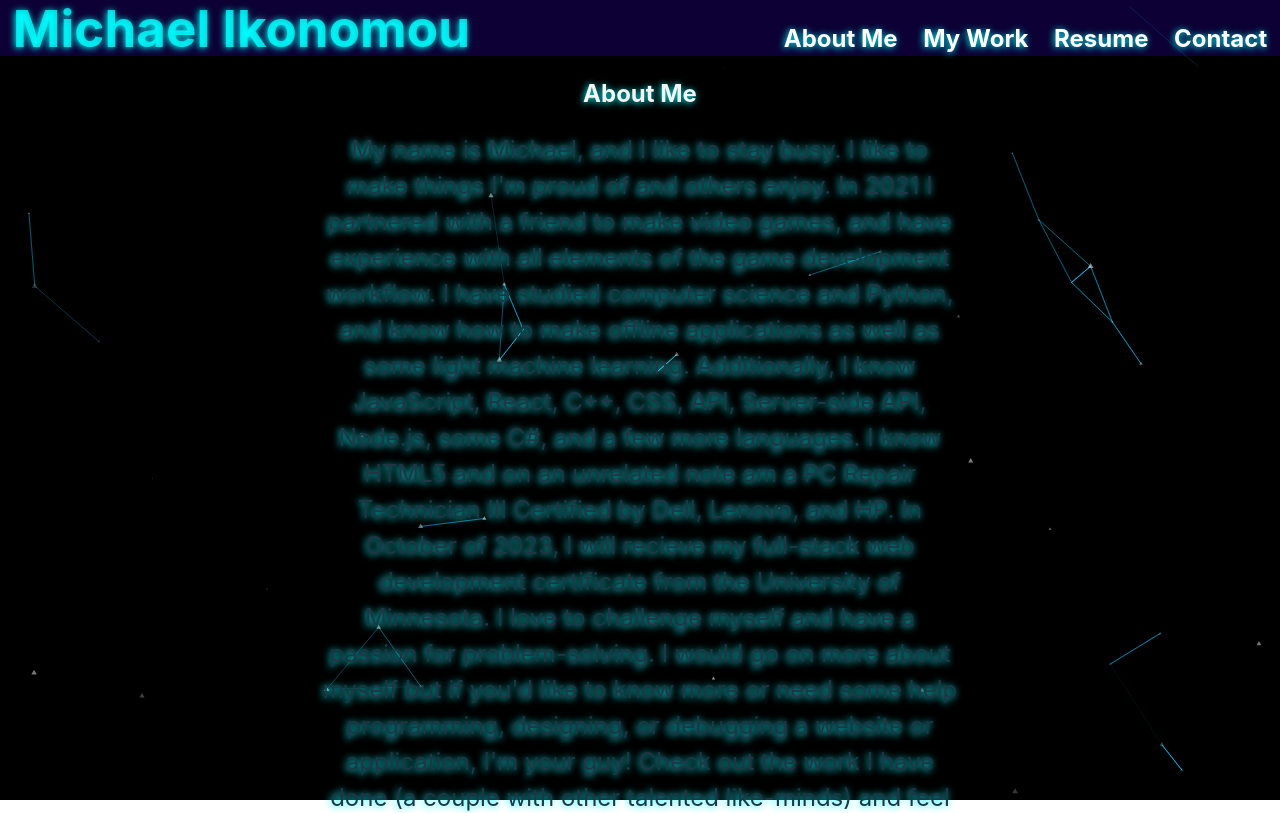
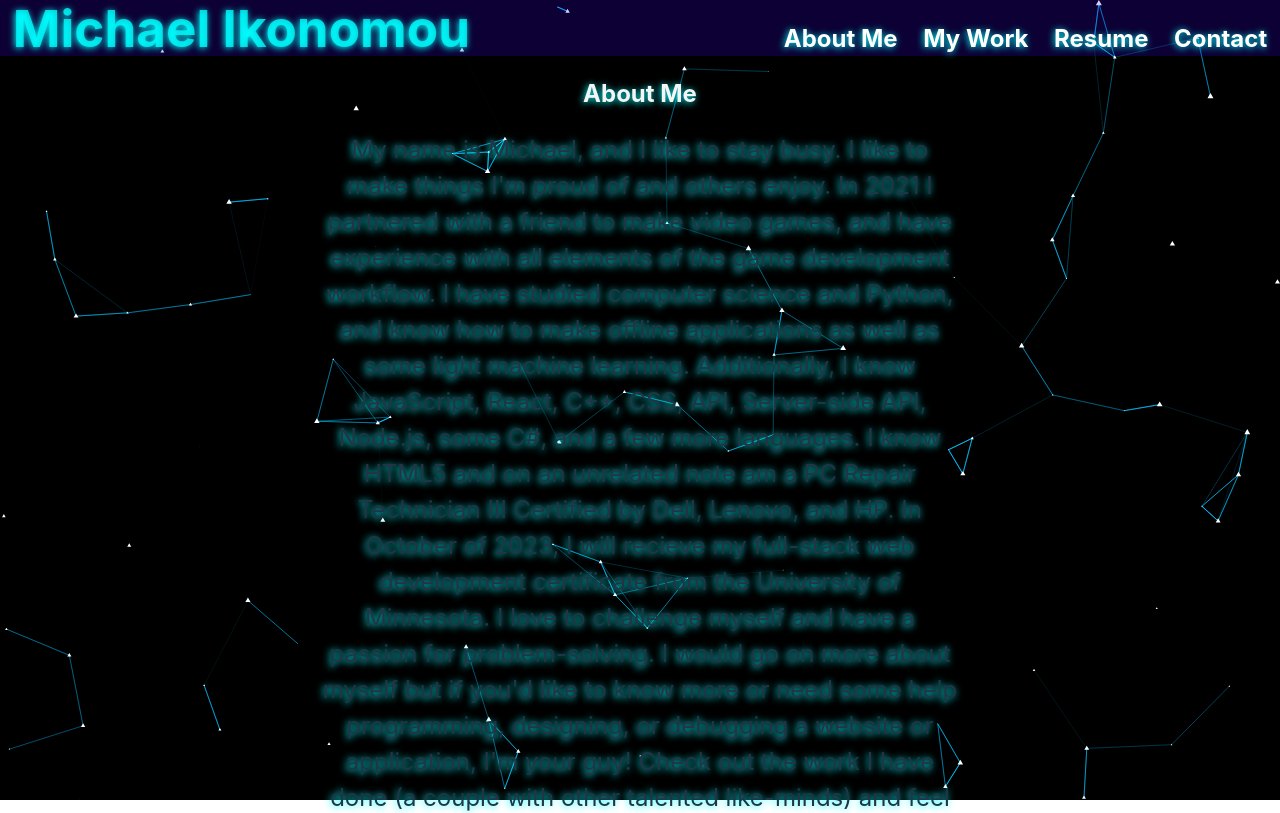
Before and after one commit to IkonicRes/MyPortfolio, a React (Vite) app: page / in a window 1280 px wide. Shown: the top 813 px of the page. Built offline with nearby package versions, Linux system fonts and the light colour scheme.

Commit message:
more tweaks

```diff
--- a/src/Pages/MainLayout/index.jsx
+++ b/src/Pages/MainLayout/index.jsx
@@ -76,14 +76,14 @@ export default function MainLayout() {
             number: {
               density: {
                 enable: true,
-                area: 2000,
+                area: 1000,
               },
               value: 100, // Increase the number of particles for a denser lightning effect
             },
-            opacity: {
-              value: .6,
-              random: true, // Random opacity for a more dynamic effect
-            },
+            // opacity: {
+            //   value: .6,
+            //   random: true, // Random opacity for a more dynamic effect
+            // },
             shape: {
                 type: "triangle"
             //   type: "image",
```
